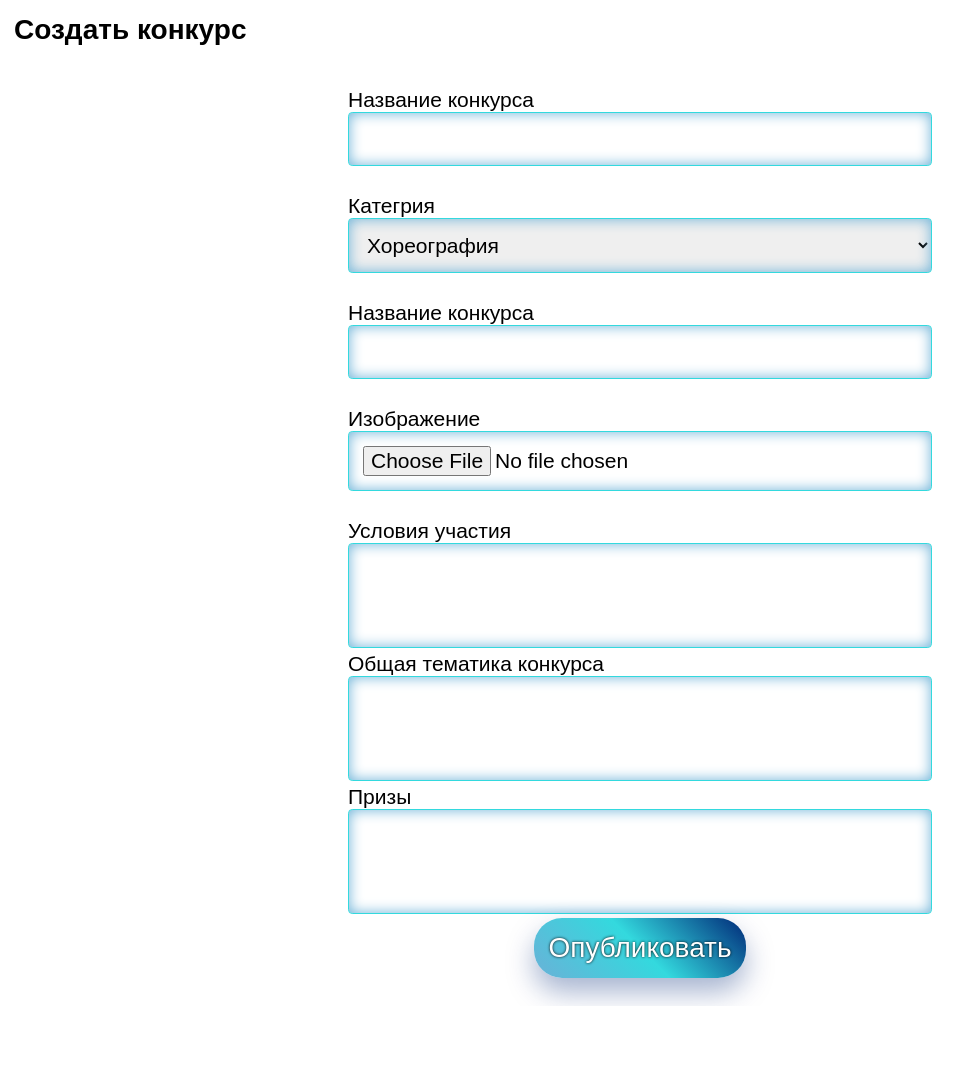
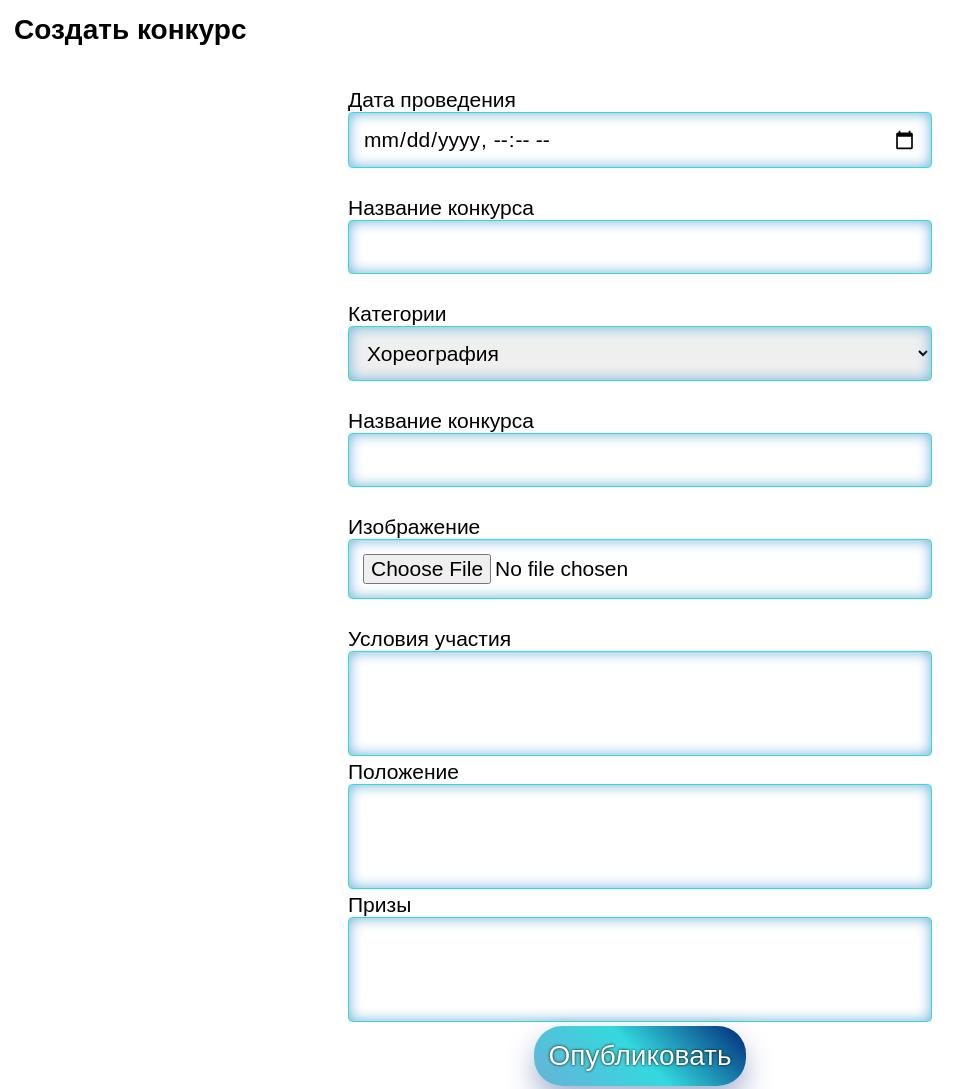
Before and after one commit to kubasssik/form, a plain HTML site: page index.html in a window 1280 px wide. Shown: the top 1089 px of the page, without its empty margins (0-980 px from the left). Before the commit the page ends 1006 px from the top, so only its background shows below. Drawn offline with Linux system fonts and the light colour scheme; a web font is replaced by a local one.

Commit message:
Update index.html

```diff
--- a/index.html
+++ b/index.html
@@ -16,11 +16,15 @@
             <h2 class="h2">Создать конкурс</h2>
             <form class="form__content" action="">
                 <label class="label__content">
-                    <p class="content__p">Название конкурса</p>
-                    <input class="input__style сontent__ input__content" class="input__style" type="datetime">
+                    <p class="content__p">Дата проведения</p>
+                    <input class="input__style сontent__ input__content" class="input__style" type="datetime-local">
                 </label>
                 <label class="label__content">
-                    <p class="content__p">Категрия</p>
+                    <p class="content__p">Название конкурса</p>
+                    <input class="input__style сontent__ input__content" class="input__style" type="text">
+                </label>
+                <label class="label__content">
+                    <p class="content__p">Категории</p>
                     <select class="input__style сontent__ select__content" name="" id="">
                         <option value="">Хореография</option>
                         <option value="">Музыка</option>
@@ -44,7 +48,7 @@
                 </label>
 
                 <label class="label__content">
-                    <p class="content__p">Общая тематика конкурса</p>
+                    <p class="content__p">Положение</p>
                     <textarea class="input__style сontent__  textarea__content" name=""></textarea>
                 </label>
                 <label class="label__content">
```
